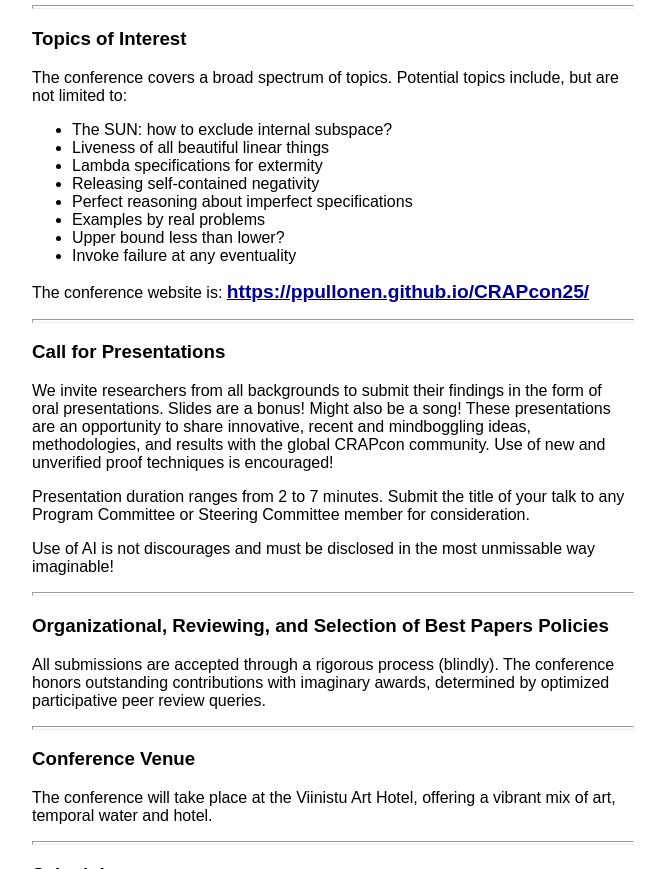
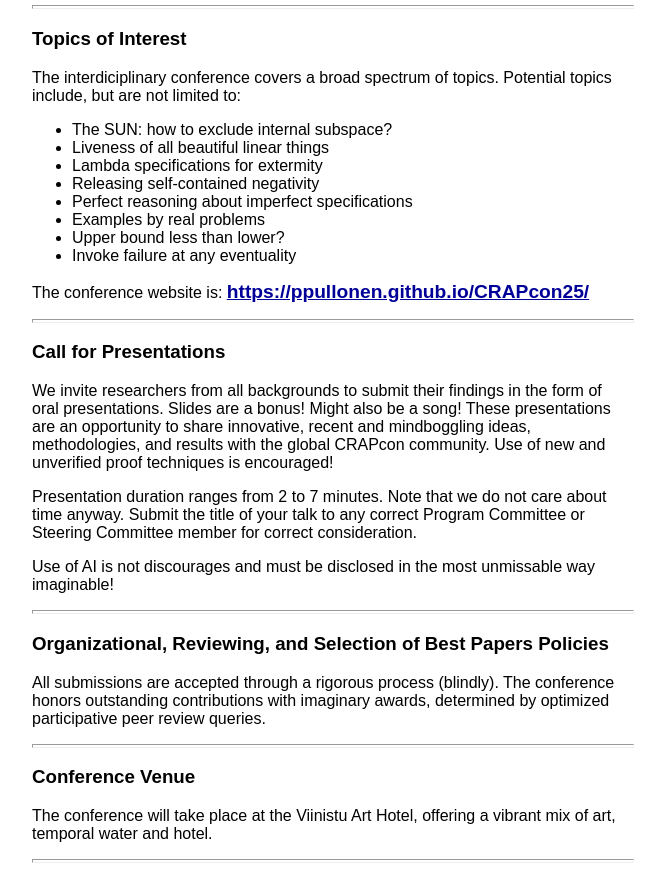
Before and after one commit to ppullonen/CRAPcon2026, a plain HTML site: page index.html in a window 1280 px wide. Shown: the part 2054-2923 px from the top of the page, without its empty margins (308-973 px from the left). Drawn offline with Linux system fonts and the light colour scheme.

Commit message:
Update index.html

```diff
--- a/index.html
+++ b/index.html
@@ -138,7 +138,7 @@ CRAPcon 2026 is a profound collaborative entity which lives at the boundary betw
             <h3>Topics of Interest</h3>
 
             <p>
-                The conference covers a broad spectrum of topics. Potential topics include, but are not limited to:
+                The interdiciplinary conference covers a broad spectrum of topics. Potential topics include, but are not limited to:
             </p>
             <ul>
                 <li>The SUN: how to exclude internal subspace?</li>
@@ -163,8 +163,8 @@ CRAPcon 2026 is a profound collaborative entity which lives at the boundary betw
                 presentations are an opportunity to share innovative, recent and mindboggling ideas, methodologies, and results with the global
                 CRAPcon community. Use of new and unverified proof techniques is encouraged!</p>
 
-            <p> Presentation duration ranges from 2 to 7 minutes. Submit the title of your talk to any Program Committee or
-                Steering Committee member for consideration. </p>
+            <p> Presentation duration ranges from 2 to 7 minutes. Note that we do not care about time anyway. Submit the title of your talk to any correct Program Committee or
+                Steering Committee member for correct consideration. </p>
 
             <p>Use of AI is not discourages and must be disclosed in the most unmissable way imaginable!</p>
         </div>
```
